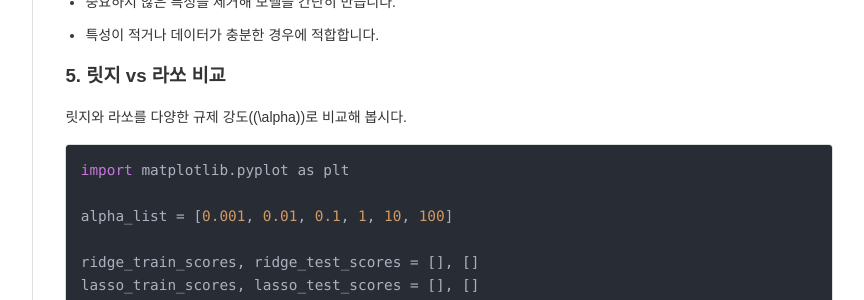
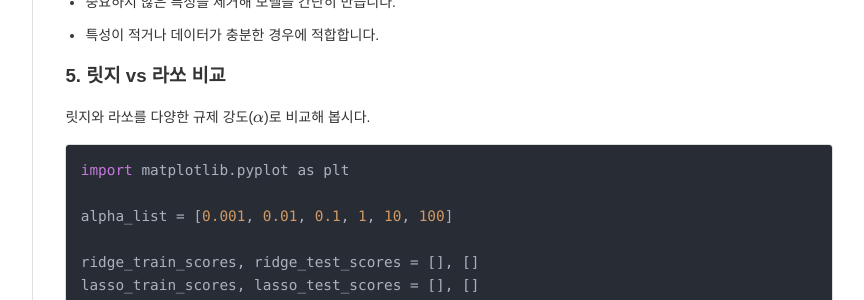
Before and after one commit to Mminzy22/Blog, a Jekyll site: the page built from _posts/Machine-Learning/2024-12-10-Machine-Learning25.md, in a window 1280 px wide and 900 px high, scrolled down 2815 px. Shown: the part 153-453 px from the top of the window, without its empty margins (261-1125 px from the left). Built offline with Jekyll 4.4.1, drawn with Linux system fonts in a browser that asks for light colours; nearby versions of some CDN libraries; comment, search, counter and statistics services are not loaded.

Commit message:
fix post

````diff
--- a/_posts/Machine-Learning/2024-12-10-Machine-Learning25.md
+++ b/_posts/Machine-Learning/2024-12-10-Machine-Learning25.md
@@ -130,7 +130,7 @@ print("0이 된 가중치 수:", np.sum(lasso.coef_ == 0))
 
 ### **5. 릿지 vs 라쏘 비교**
 
-릿지와 라쏘를 다양한 규제 강도(\(\alpha\))로 비교해 봅시다.
+릿지와 라쏘를 다양한 규제 강도(\\(\alpha\\))로 비교해 봅시다.
 
 ```python
 import matplotlib.pyplot as plt
````
